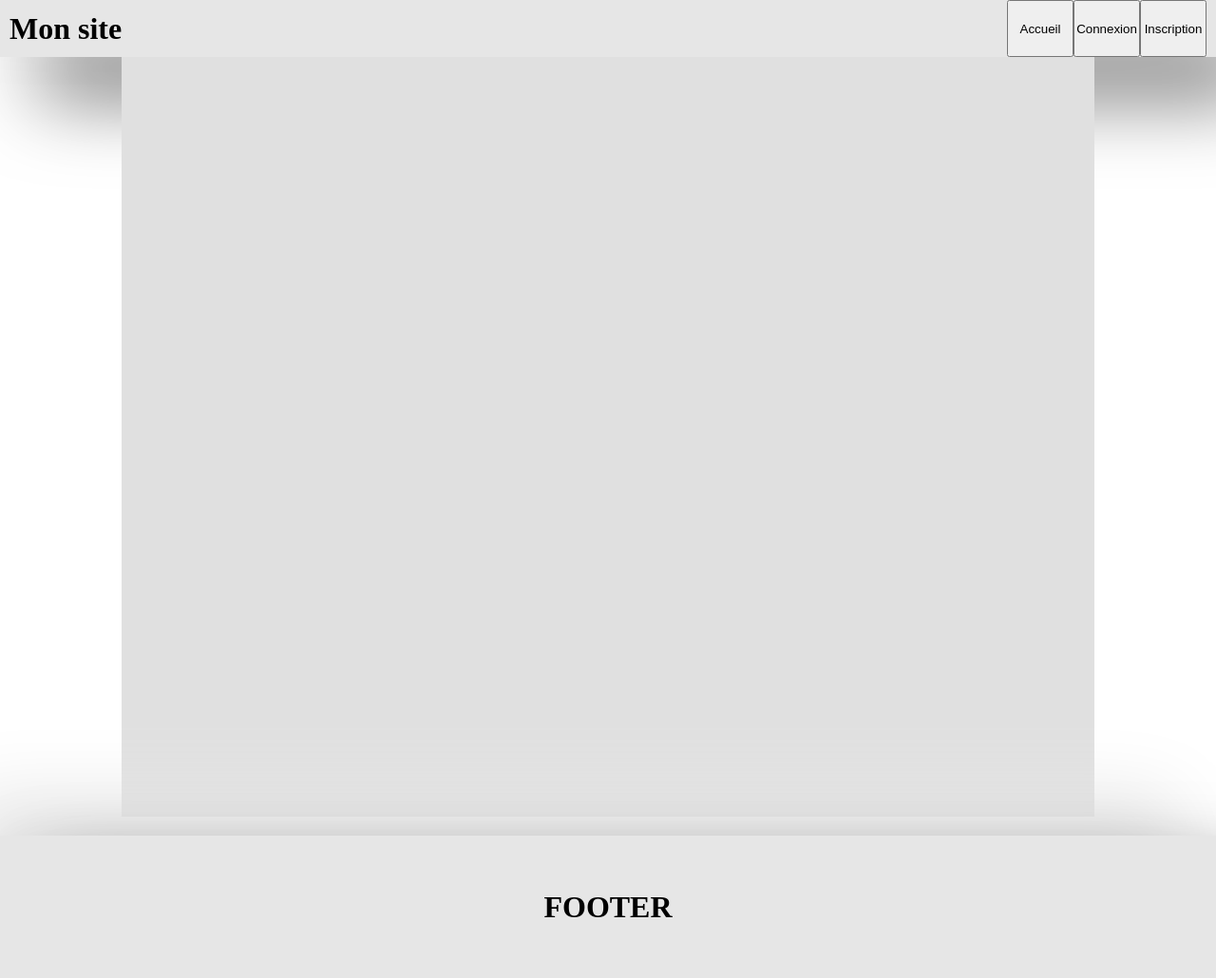
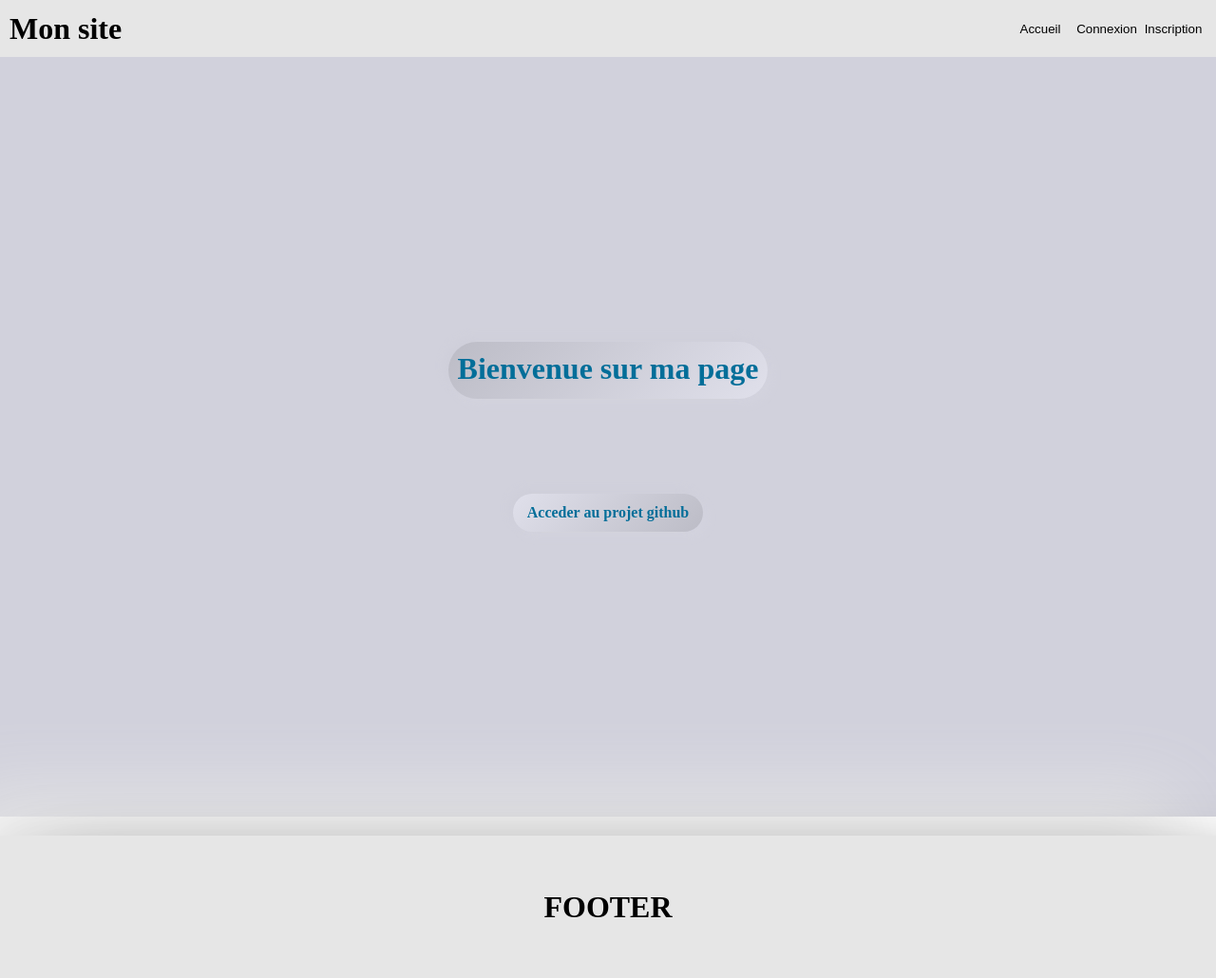
Before and after one commit to ahmed-magassouba/module-connexion, a PHP site: page / in a window 1280 px wide. Shown: the whole page at 95% size. Run offline with PHP 8.4, Linux system fonts and the light colour scheme.

Commit message:
mis en page

```diff
--- a/admin.php
+++ b/admin.php
@@ -19,7 +19,7 @@
 
     // var_dump($utilisateurs);
 
-    echo "<table>
+    echo "<section class='sectionclass'><table>
     <caption><h1>Liste des membres inscrits</h1></caption>
     <thead>
     <th>id</th>
@@ -41,7 +41,7 @@
 
     echo "</tbody>
 
-</table>";
+</table></section>";
 
     ?>
 <?php require 'includes/footer.php'; ?>
--- a/connexion.php
+++ b/connexion.php
@@ -74,9 +74,12 @@ if (est_connecte()) {
 //var_dump($_POST);
 
 ?>
+<section class="sectionclass">
     <div>
         <div>
-         <?php if($message){ echo'<h4 class="messagealert">'. $message.' </h4>';}?>
+            <?php if ($message) {
+                echo '<h4 class="messagealert">' . $message . ' </h4>';
+            } ?>
         </div>
 
         <form class="formconnex" action="connexion.php" method="post">
@@ -100,4 +103,5 @@ if (est_connecte()) {
 
         </form>
     </div>
+</section>
 <?php require 'includes/footer.php'; ?>
--- a/css/style.css
+++ b/css/style.css
@@ -25,22 +25,23 @@ header {
 button {
   height: 60px;
   width: 70px;
+  border: white;
+  background-color: rgb(230, 230, 230);
 }
 
-button:hover{
-  background-color:skyblue;
+button:hover {
+  background-color: rgb(191, 198, 201);
   color: #ffffff;
   box-shadow: 41px 41px 82px #6c6c6c, -41px -41px 82px #ffffff;
 }
 /* style formulaire*/
-section {
+.sectionclass {
   width: 80%;
   margin: auto;
   height: 800px;
   background: #e0e0e0;
   display: flex;
   justify-content: center;
-
 }
 /* style formulaire-connexion*/
 .formconnex {
@@ -57,28 +58,27 @@ section {
 }
 .el {
   padding: 40px;
-
 }
-.inputclass{
+.inputclass {
   height: 40px;
-  width:300px;
+  width: 300px;
   text-align: center;
   border-radius: 20px;
   background-color: rgb(49, 49, 49);
 }
-.submitclass{
+.submitclass {
   height: 40px;
   width: 250px;
   border-radius: 20px;
   background-color: rgb(40, 161, 241);
   color: #ffffff;
 }
-.inputclass:hover{
+.inputclass:hover {
   background-color: whitesmoke;
 }
-.submitclass:hover{
-background-color: springgreen;
-color: black;
+.submitclass:hover {
+  background-color: springgreen;
+  color: black;
 }
 
 /* style formulaire-inscription*/
@@ -88,7 +88,7 @@ color: black;
   flex-direction: column;
   align-items: center;
   width: 400px;
-  height:570px;
+  height: 570px;
   margin: 100px;
   border-radius: 93px;
   background: #e0e0e0;
@@ -97,22 +97,20 @@ color: black;
 }
 .el1 {
   padding: 20px;
-
 }
-h1{
+h1 {
   padding: 10px;
   text-align: center;
 }
 
-.child1{
+.child1 {
   width: 30%;
 }
-.child2{
+.child2 {
   display: flex;
   width: 70%;
   justify-content: end;
 }
-
 
 /* style formulaire-profil*/
 
@@ -121,8 +119,8 @@ h1{
   flex-direction: column;
   align-items: center;
   width: 400px;
-  height:340px;
-  margin:50px;
+  height: 340px;
+  margin: 50px;
   border-radius: 93px;
   background: #e0e0e0;
   box-shadow: 41px 41px 82px #6c6c6c, -41px -41px 82px #ffffff;
@@ -133,18 +131,66 @@ h1{
   padding: 5px;
 }
 
-.messagealert{
+.messagealert {
   text-align: center;
-  border:1px solid black;
+  border: 1px solid black;
   height: 80px;
   padding: 30px;
   margin-top: 10px;
   background-color: rgb(211, 91, 91);
 }
 
-.color{
+.color {
   color: darkred;
 }
+
+/*page index*/
+.color1 {
+  display: flex;
+  align-items: center;
+  flex-direction: column;
+  justify-content: center;
+  background-color: #d1d1dc;
+  width: 100%;
+  height: 800px;
+}
+.bv {
+  color: rgb(3, 110, 153);
+  height: 60px;
+  border-radius: 93px;
+  background: linear-gradient(315deg, #e0e0eb, #bcbcc6);
+  box-shadow: -5px -5px 10px #cfcfda, 5px 5px 10px #d3d3de;
+}
+
+.lien {
+  display: flex;
+  justify-content: center;
+  align-content: center;
+  padding-top: 100px;
+  width: 40%;
+}
+
+.ellien {
+  display: flex;
+  justify-content: center;
+  align-items: center;
+  text-decoration: none;
+  height: 40px;
+  width: 200px;
+  color: rgb(3, 110, 153);
+  border-radius: 93px;
+background: linear-gradient(315deg, #bcbcc6, #e0e0eb);
+box-shadow:  -5px -5px 10px #cfcfda,
+             5px 5px 10px #d3d3de;
+}
+
+.ellien:hover{
+  border-radius: 93px;
+background: linear-gradient(315deg, #e0e0eb, #bcbcc6);
+box-shadow:  -5px -5px 10px #cfcfda,
+             5px 5px 10px #d3d3de;
+}
+
 /* style footer */
 footer {
   display: flex;
@@ -155,28 +201,25 @@ footer {
   box-shadow: 41px 41px 82px #6c6c6c, -41px -41px 82px rgb(230, 230, 230);
 }
 
-
-
 table {
   margin: auto;
   width: 100%;
   border-collapse: collapse;
   border: 1px solid black;
   text-align: center;
-
 }
 
 th,
 td {
   border: 1px solid black;
   padding: 10px;
-  white-space:nowrap;
+  white-space: nowrap;
 }
 
 tr:nth-child(even) {
-    background-color: rgb(189, 189, 189);
+  background-color: rgb(189, 189, 189);
 }
 
-th{
-    background-color: rgb(126, 151, 158);
+th {
+  background-color: rgb(126, 151, 158);
 }
--- a/includes/footer.php
+++ b/includes/footer.php
@@ -1,4 +1,4 @@
-</section>
+
 <aside>
     <h1></h1>
 </aside>
--- a/includes/header.php
+++ b/includes/header.php
@@ -53,4 +53,3 @@ include_once 'mes_fonctions/authentification.php';
     </header>
     <main>
         <aside></aside>
-        <section>
--- a/index.php
+++ b/index.php
@@ -1,13 +1,17 @@
 <?php
 require_once 'mes_fonctions/authentification.php';
 
-$title ="page d'accueil";
+$title = "page d'accueil";
 require "includes/header.php";
-
-
 
 //var_dump(est_connecte());
 ?>
+<div class="color1">
+    <h1 class="bv">Bienvenue sur ma page</h1>
+    <div class="lien">
 
+        <a class="ellien" target="blank" href="https://github.com/ahmed-magassouba/module-connexion.git"><h4> Acceder au projet github</h4></a>
 
+    </div>
+</div>
 <?php require 'includes/footer.php'; ?>
```
Also changed, not shown: inscription.php (+4 -3 lines), profil.php (+5 -3 lines). Lines whose indentation alone changed are shown as unchanged.
